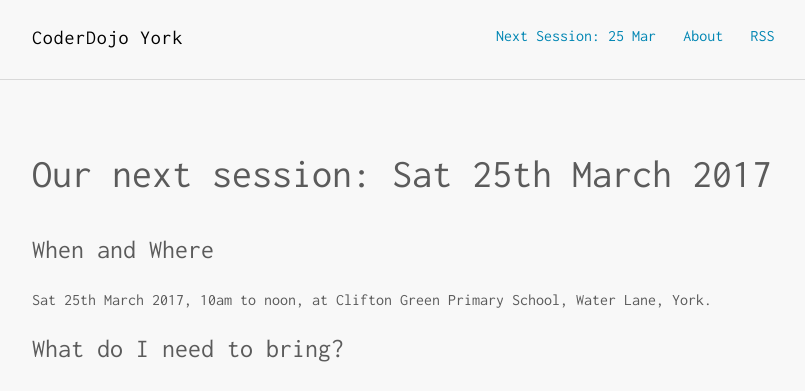
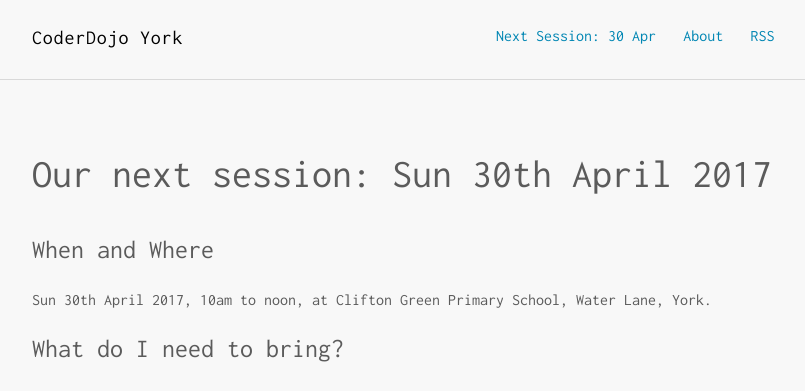
Before and after one commit to YorkDojo/yorkdojo.github.io, a Jekyll site: the page built from next-session.md, in a window 1280 px wide. Shown: the top 391 px of the page, without its empty margins (232-1037 px from the left). Built offline with Jekyll 4.4.1, drawn with Linux system fonts in a browser that asks for light colours.

Commit message:
Next session, 30 April

```diff
--- a/_config.yml
+++ b/_config.yml
@@ -1,5 +1,5 @@
-next_session: 25 Mar
-next_session_long: Sat 25th March 2017
+next_session: 30 Apr
+next_session_long: Sun 30th April 2017
 
 # SEO settings
 title: "CoderDojo York"
```
